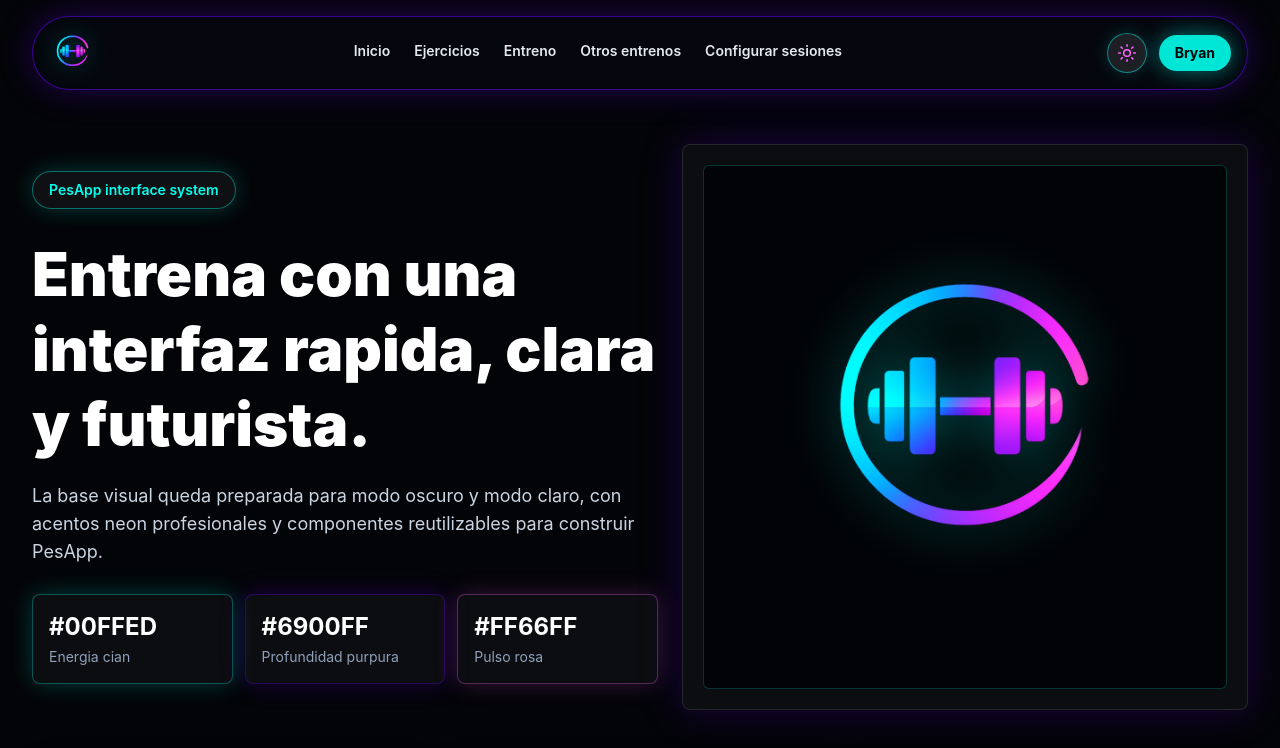
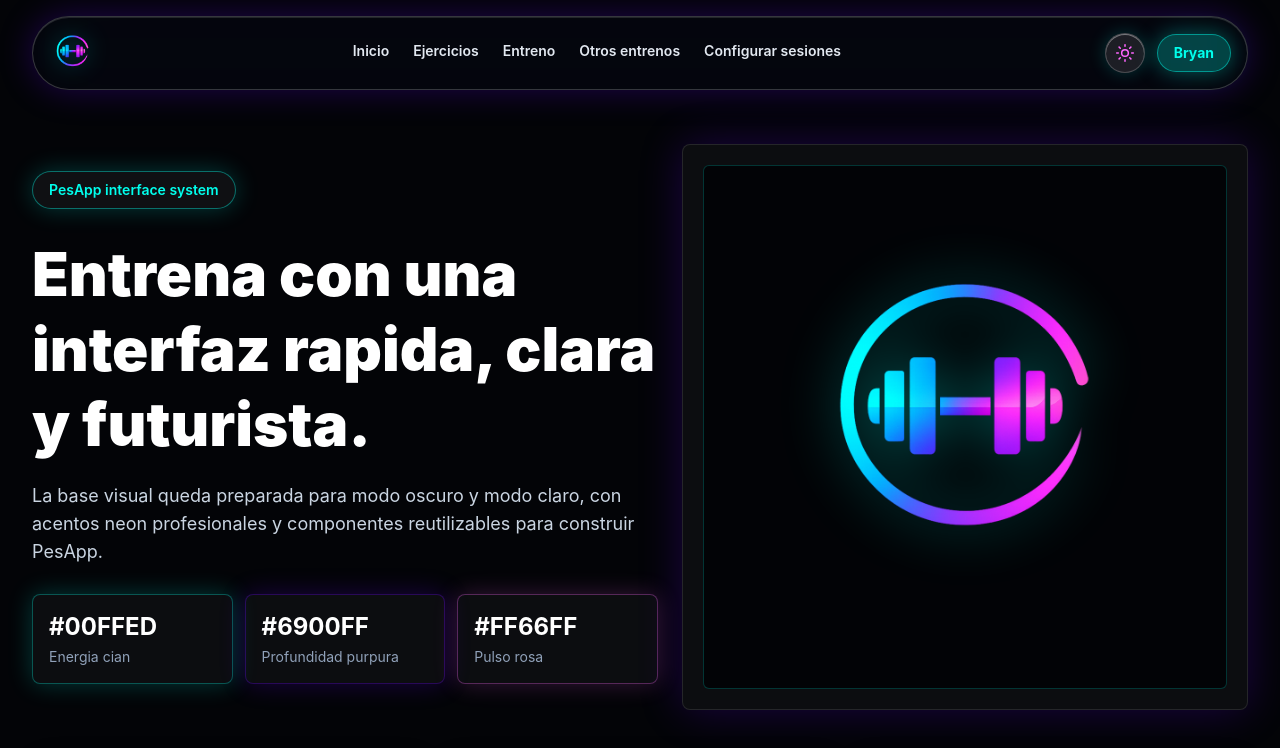
Before and after one commit to bryancastanosansegundo5/PesAppFrontEnd, a React (Vite) app: page / in a window 1280 px wide. Shown: the top 748 px of the page. Built offline with nearby package versions, Linux system fonts and the light colour scheme.

Commit message:
Refina navbar glassmorphism translúcido

```diff
--- a/src/components/Header/Header.jsx
+++ b/src/components/Header/Header.jsx
@@ -30,7 +30,7 @@ function Header({ theme, onNavigate, onToggleTheme }) {
   return (
     <header className="fixed inset-x-0 top-0 z-50 bg-transparent px-4 py-4 sm:px-6 lg:px-8">
       <div className="mx-auto w-full max-w-7xl">
-        <div className="relative flex items-center justify-between rounded-full border border-neon-cyan/45 bg-white/65 px-4 py-3 text-sm text-slate-900 shadow-[0_0_26px_rgba(0,255,237,0.22)] backdrop-blur-2xl transition-all duration-300 ease-out dark:border-neon-purple/55 dark:bg-[#070913]/62 dark:text-white dark:shadow-[0_0_34px_rgba(105,0,255,0.3)]">
+        <div className="relative flex items-center justify-between rounded-full border border-white/45 bg-white/18 px-4 py-3 text-sm text-slate-900 shadow-[inset_0_1px_0_rgba(255,255,255,0.45),0_0_28px_rgba(0,255,237,0.2)] backdrop-blur-2xl backdrop-saturate-150 transition-all duration-300 ease-out dark:border-white/20 dark:bg-[#090D1A]/38 dark:text-white dark:shadow-[inset_0_1px_0_rgba(255,255,255,0.12),0_0_34px_rgba(105,0,255,0.28)]">
           <a
             className="group inline-flex items-center rounded-full p-1 transition-all duration-300 ease-out hover:drop-shadow-[0_0_10px_rgba(0,255,237,0.45)] focus:outline-none focus:ring-2 focus:ring-neon-cyan"
             href="/"
@@ -63,7 +63,7 @@ function Header({ theme, onNavigate, onToggleTheme }) {
 
           <div className="hidden items-center gap-3 md:ml-8 md:flex">
             <button
-              className="group relative inline-flex h-10 w-10 items-center justify-center overflow-hidden rounded-full border border-neon-cyan/45 bg-white/80 text-slate-800 shadow-[0_0_18px_rgba(0,255,237,0.18)] transition-all duration-300 ease-out hover:-translate-y-0.5 hover:border-neon-pink hover:text-neon-pink hover:shadow-[0_0_24px_rgba(255,102,255,0.26)] dark:bg-white/10 dark:text-slate-100 dark:hover:border-neon-cyan dark:hover:text-neon-cyan dark:hover:shadow-[0_0_24px_rgba(0,255,237,0.35)]"
+              className="group relative inline-flex h-10 w-10 items-center justify-center overflow-hidden rounded-full border border-white/50 bg-white/30 text-slate-800 shadow-[inset_0_1px_0_rgba(255,255,255,0.4),0_0_18px_rgba(0,255,237,0.2)] backdrop-blur-xl transition-all duration-300 ease-out hover:-translate-y-0.5 hover:border-neon-pink hover:text-neon-pink hover:shadow-[0_0_24px_rgba(255,102,255,0.26)] dark:border-white/20 dark:bg-white/10 dark:text-slate-100 dark:hover:border-neon-cyan dark:hover:text-neon-cyan dark:hover:shadow-[0_0_24px_rgba(0,255,237,0.35)]"
               type="button"
               aria-label={isDarkTheme ? 'Cambiar a tema claro' : 'Cambiar a tema oscuro'}
               onClick={onToggleTheme}
@@ -111,7 +111,7 @@ function Header({ theme, onNavigate, onToggleTheme }) {
             </button>
 
             <button
-              className="rounded-full bg-white px-4 py-2 text-sm font-bold text-slate-900 shadow-[0_0_20px_rgba(255,255,255,0.45)] transition-all duration-300 hover:shadow-[0_0_26px_rgba(255,255,255,0.62)] dark:bg-neon-cyan/90 dark:text-pes-black dark:shadow-[0_0_22px_rgba(0,255,237,0.45)] dark:hover:shadow-[0_0_28px_rgba(0,255,237,0.65)]"
+              className="rounded-full border border-white/55 bg-white/42 px-4 py-2 text-sm font-bold text-slate-900 shadow-[inset_0_1px_0_rgba(255,255,255,0.55),0_0_20px_rgba(255,255,255,0.25)] backdrop-blur-xl transition-all duration-300 hover:shadow-[0_0_26px_rgba(255,255,255,0.5)] dark:border-neon-cyan/45 dark:bg-neon-cyan/25 dark:text-neon-cyan dark:shadow-[0_0_22px_rgba(0,255,237,0.35)] dark:hover:shadow-[0_0_28px_rgba(0,255,237,0.52)]"
               type="button"
               onClick={() => setIsUserMenuOpen((currentValue) => !currentValue)}
             >
@@ -121,7 +121,7 @@ function Header({ theme, onNavigate, onToggleTheme }) {
 
           <div className="flex items-center gap-2 md:hidden">
             <button
-              className="inline-flex h-10 w-10 items-center justify-center rounded-full border border-slate-300 bg-white text-slate-800 transition-all duration-300 hover:border-neon-cyan hover:text-neon-cyan dark:border-white/20 dark:bg-white/5 dark:text-slate-100 dark:hover:border-neon-pink dark:hover:text-neon-pink"
+              className="inline-flex h-10 w-10 items-center justify-center rounded-full border border-white/50 bg-white/30 text-slate-800 backdrop-blur-xl transition-all duration-300 hover:border-neon-cyan hover:text-neon-cyan dark:border-white/20 dark:bg-white/10 dark:text-slate-100 dark:hover:border-neon-pink dark:hover:text-neon-pink"
               type="button"
               aria-label={isDarkTheme ? 'Cambiar a tema claro' : 'Cambiar a tema oscuro'}
               onClick={onToggleTheme}
@@ -154,7 +154,7 @@ function Header({ theme, onNavigate, onToggleTheme }) {
             </button>
 
             <button
-              className="inline-flex h-10 w-10 items-center justify-center rounded-full border border-slate-300 bg-white text-slate-800 transition-all duration-300 hover:border-neon-cyan hover:text-neon-cyan dark:border-white/20 dark:bg-white/5 dark:text-slate-100 dark:hover:border-neon-pink dark:hover:text-neon-pink"
+              className="inline-flex h-10 w-10 items-center justify-center rounded-full border border-white/50 bg-white/30 text-slate-800 backdrop-blur-xl transition-all duration-300 hover:border-neon-cyan hover:text-neon-cyan dark:border-white/20 dark:bg-white/10 dark:text-slate-100 dark:hover:border-neon-pink dark:hover:text-neon-pink"
               type="button"
               aria-label="Abrir menu"
               aria-expanded={isMenuOpen}
@@ -186,7 +186,7 @@ function Header({ theme, onNavigate, onToggleTheme }) {
 
           {isUserMenuOpen ? (
             <div
-              className="absolute right-4 top-[calc(100%+12px)] hidden w-44 rounded-2xl border border-slate-200 bg-white p-2 shadow-[0_14px_34px_rgba(15,23,42,0.16)] md:block dark:border-white/10 dark:bg-[#0B0D14] dark:shadow-[0_0_30px_rgba(105,0,255,0.22)]"
+              className="absolute right-4 top-[calc(100%+12px)] hidden w-44 rounded-2xl border border-white/50 bg-white/70 p-2 shadow-[inset_0_1px_0_rgba(255,255,255,0.45),0_14px_34px_rgba(15,23,42,0.16)] backdrop-blur-2xl md:block dark:border-white/15 dark:bg-[#0B0D14]/78 dark:shadow-[0_0_30px_rgba(105,0,255,0.22)]"
               role="menu"
             >
               {userActions.map((action) => (
@@ -206,7 +206,7 @@ function Header({ theme, onNavigate, onToggleTheme }) {
       </div>
 
       <nav
-        className={`mx-auto mt-3 w-full max-w-7xl rounded-3xl border border-slate-300/80 bg-white/92 px-4 py-3 shadow-[0_14px_30px_rgba(15,23,42,0.1)] transition-all duration-300 ease-out md:hidden dark:border-white/10 dark:bg-pes-black dark:shadow-[0_0_26px_rgba(0,255,237,0.12)] ${
+        className={`mx-auto mt-3 w-full max-w-7xl rounded-3xl border border-white/45 bg-white/55 px-4 py-3 shadow-[inset_0_1px_0_rgba(255,255,255,0.45),0_14px_30px_rgba(15,23,42,0.1)] backdrop-blur-2xl transition-all duration-300 ease-out md:hidden dark:border-white/15 dark:bg-pes-black/72 dark:shadow-[0_0_26px_rgba(0,255,237,0.12)] ${
           isMenuOpen ? 'block' : 'hidden'
         }`}
         id="mobile-menu"
```
